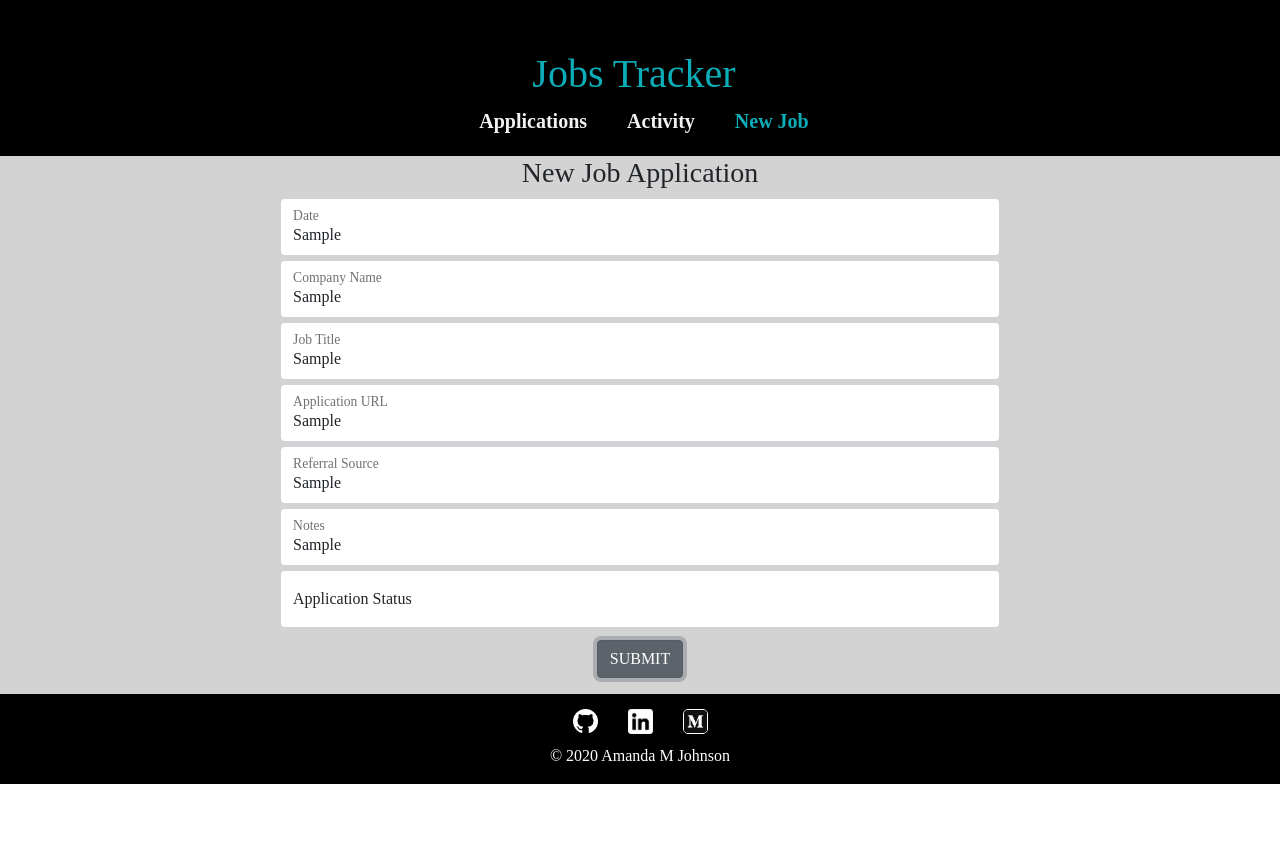
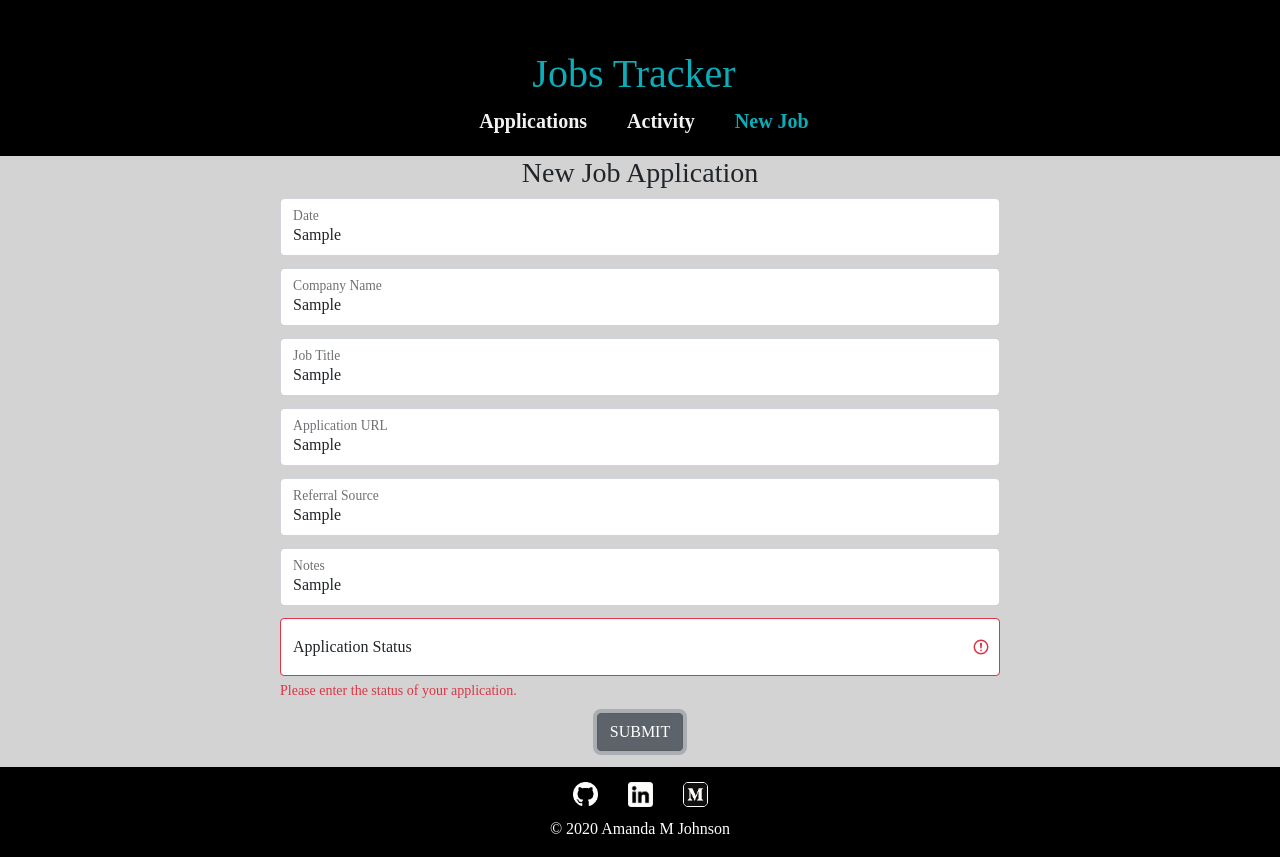
Before and after one commit to amandena/jobs-tracker, a React (Create React App) app in the folder client/: page /jobs/new in a window 1280 px wide. Both pictures are taken after typing "Sample", "Sample", "Sample", "Sample", "Sample", "Sample" into the empty fields and a click on the input "SUBMIT". Before the commit the page ends 800 px from the top, so only its background shows below. Built offline with nearby package versions, Linux system fonts and the light colour scheme.

Commit message:
fixed inputs and removed inputs array

```diff
--- a/client/src/components/JobForm.js
+++ b/client/src/components/JobForm.js
@@ -14,16 +14,6 @@ const jobFormSchema = Yup.object().shape({
   notes: Yup.string().required('Please enter any notes'),
   applicationStatus: Yup.string().required('Please enter the status of your application.')
 })
-
-const jobFormInputs = [
-  {key: 'date', value: 'Date'},
-  {key: 'companyName', value: 'Company Name'},
-  {key: 'jobTitle', value: 'Job Title'},
-  {key: 'applicationUrl', value: 'Application URL'},
-  {key: 'referralSource', value: 'Referral Source'},
-  {key: 'notes', value: 'Notes'},
-  {key: 'applicationStatus', value: 'Application Status'}
-]
 
 const JobForm = ({ addJob, history }) => {
 
@@ -53,20 +43,102 @@ const JobForm = ({ addJob, history }) => {
           <Form>
             <div className='row form-group'>
               <div className='col-8 offset-2 spacer-xs mb-2'>
-                {jobFormInputs.map(input => {
-                  return <div className='form-floating mb-1' key={input.key}>
-                    <Field
-                      className={`form-control input-lg ${touched.input && errors.input ? "is-invalid" : ""}`}
-                      id={input}
-                      placeholder={input.value}
-                      type='text'
-                      name={input.key}
-                      autoComplete='off'
-                    />
-                    <label htmlFor={input}>{input.value}</label>
-                    <ErrorMessage name={input.key} className='invalid-feedback' component='div'/>
-                  </div>
-                })}
+                <div className='form-floating mb-1'>
+                  <Field
+                    className={`form-control input-lg ${touched.date && errors.date ? "is-invalid" : ""}`}
+                    id='dateField'
+                    placeholder='Date'
+                    type='text'
+                    name='date'
+                    autoComplete='off'
+                  />
+                  <label htmlFor='dateField'>Date</label>
+                  <ErrorMessage name='date' className='invalid-feedback text-start' component='div'/>
+                </div>
+              </div>
+              <div className='col-8 offset-2 spacer-xs mb-2'>
+                <div className='form-floating mb-1'>
+                  <Field
+                    className={`form-control input-lg ${touched.companyName && errors.companyName ? "is-invalid" : ""}`}
+                    id='companyNameField'
+                    placeholder='Company Name'
+                    type='text'
+                    name='companyName'
+                    autoComplete='off'
+                  />
+                  <label htmlFor='companyNameField'>Company Name</label>
+                  <ErrorMessage name='companyName' className='invalid-feedback text-start' component='div'/>
+                </div>
+              </div>
+              <div className='col-8 offset-2 spacer-xs mb-2'>
+                <div className='form-floating mb-1'>
+                  <Field
+                    className={`form-control input-lg ${touched.jobTitle && errors.jobTitle ? "is-invalid" : ""}`}
+                    id='jobTitleField'
+                    placeholder='Job Title'
+                    type='text'
+                    name='jobTitle'
+                    autoComplete='off'
+                  />
+                  <label htmlFor='jobTitleField'>Job Title</label>
+                  <ErrorMessage name='jobTitle' className='invalid-feedback text-start' component='div'/>
+                </div>
+              </div>
+              <div className='col-8 offset-2 spacer-xs mb-2'>
+                <div className='form-floating mb-1'>
+                  <Field
+                    className={`form-control input-lg ${touched.applicationUrl && errors.applicationUrl ? "is-invalid" : ""}`}
+                    id='applicationUrlField'
+                    placeholder='Application URL'
+                    type='text'
+                    name='applicationUrl'
+                    autoComplete='off'
+                  />
+                  <label htmlFor='applicationUrlField'>Application URL</label>
+                  <ErrorMessage name='applicationUrl' className='invalid-feedback text-start' component='div'/>
+                </div>
+              </div>
+              <div className='col-8 offset-2 spacer-xs mb-2'>
+                <div className='form-floating mb-1'>
+                  <Field
+                    className={`form-control input-lg ${touched.referralSource && errors.referralSource ? "is-invalid" : ""}`}
+                    id='referralSourceField'
+                    placeholder='Referral Source'
+                    type='text'
+                    name='referralSource'
+                    autoComplete='off'
+                  />
+                  <label htmlFor='referralSourceField'>Referral Source</label>
+                  <ErrorMessage name='referralSource' className='invalid-feedback text-start' component='div'/>
+                </div>
+              </div>
+              <div className='col-8 offset-2 spacer-xs mb-2'>
+                <div className='form-floating mb-1'>
+                  <Field
+                    className={`form-control input-lg ${touched.notes && errors.notes ? "is-invalid" : ""}`}
+                    id='notesField'
+                    placeholder='Notes'
+                    type='text'
+                    name='notes'
+                    autoComplete='off'
+                  />
+                  <label htmlFor='notesField'>Notes</label>
+                  <ErrorMessage name='notes' className='invalid-feedback text-start' component='div'/>
+                </div>
+              </div>
+              <div className='col-8 offset-2 spacer-xs mb-2'>
+                <div className='form-floating mb-1'>
+                  <Field
+                    className={`form-control input-lg ${touched.applicationStatus && errors.applicationStatus ? "is-invalid" : ""}`}
+                    id='applicationStatusField'
+                    placeholder='Application Status'
+                    type='text'
+                    name='applicationStatus'
+                    autoComplete='off'
+                  />
+                  <label htmlFor='applicationStatusField'>Application Status</label>
+                  <ErrorMessage name='applicationStatus' className='invalid-feedback text-start' component='div'/>
+                </div>
               </div>
               <br/><br/>
               {status && status.message ? <div className={`col-8 offset-2 text-center alert ${status >= 300 ? "alert-danger" : "alert-success"}`}>
```
